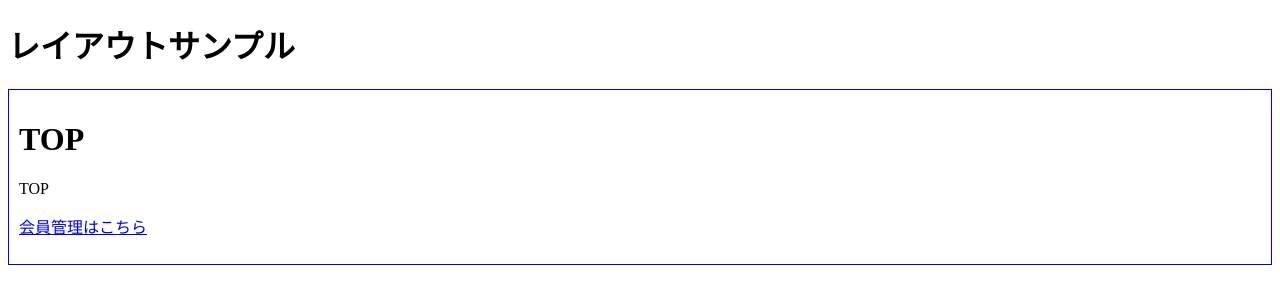
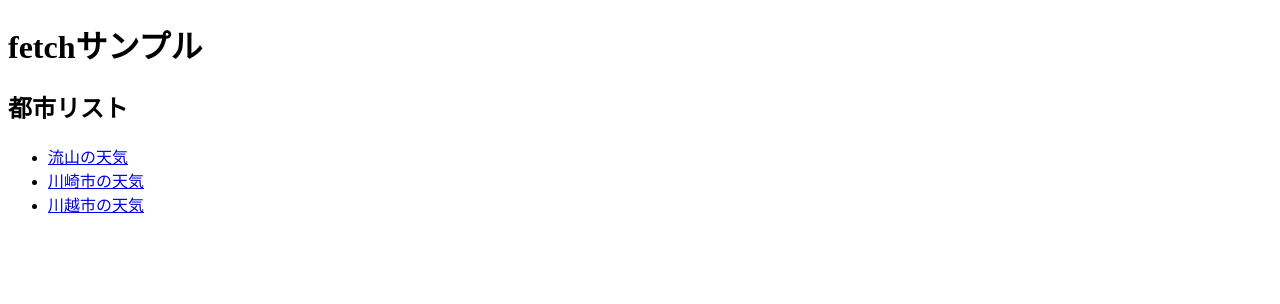
Before and after one commit to MikiyaYamaguchi/nuxt-practice-app, a Nuxt app: page / in a window 1280 px wide. Shown: the top 304 px of the page. Built offline with nearby package versions, Linux system fonts and the light colour scheme.

Commit message:
OpenWeatherAPIを利用したデータ取得について学習。天気情報を取得し、一覧化、詳細ページを作成。

```diff
--- a/app/app.vue
+++ b/app/app.vue
@@ -1,45 +1,25 @@
 <script setup lang="ts">
-import type { Member } from "./interfaces";
+import type { City } from "@/fetch/interface";
 
-//ヘッダー情報設定
-const SITE_TITLE = "会員管理アプリケーション";
-const SITE_DESCRIPTION = "会員管理アプリケーションのサンプルになります。";
-const SITE_OGP = "logo_opg.jpg";
-useHead({
-  titleTemplate: (titleChunk: string | undefined): string => {
-    let title = SITE_TITLE;
-    if (titleChunk != undefined) {
-      title = `${titleChunk} | ${SITE_TITLE}`;
-    }
-    return title;
-  },
-  meta: [
-    { name: "description", content: SITE_DESCRIPTION },
-    { name: "og:image", content: SITE_OGP },
-  ],
-});
-
-//会員情報をステートとして用意
-useState<Map<number, Member>>("memberList", (): Map<number, Member> => {
-  const memberListInit = new Map<number, Member>();
-  memberListInit.set(33456, {
-    id: 33456,
-    name: "田中太郎",
-    email: "bow@example.com",
-    points: 35,
-    note: "初回入会特典あり",
+//都市情報リストをステートとして用意
+useState<Map<number, City>>("cityList", (): Map<number, City> => {
+  const cityListInit = new Map<number, City>();
+  cityListInit.set(1856184, {
+    id: 1856184,
+    name: "流山",
+    q: "Nagareyama",
   });
-  memberListInit.set(47783, {
-    id: 47783,
-    name: "鈴木二郎",
-    email: "mue@example.com",
-    points: 53,
+  cityListInit.set(1859642, {
+    id: 1859642,
+    name: "川崎市",
+    q: "Kawasaki",
   });
-  return memberListInit;
-});
-useState<string>("message", (): string => {
-  const messageInit = "こんにちは！！！！！";
-  return messageInit;
+  cityListInit.set(1859740, {
+    id: 1859740,
+    name: "川越市",
+    q: "Kawagoe",
+  });
+  return cityListInit;
 });
 </script>
 
@@ -48,29 +28,3 @@ useState<string>("message", (): string => {
     <NuxtPage />
   </NuxtLayout>
 </template>
-
-<style lang="scss">
-main {
-  border: blue 1px solid;
-  padding: 10px;
-}
-#breadcrumbs {
-  margin-left: 0;
-  ul {
-    padding-left: 0;
-    li {
-      display: inline;
-      list-style-type: none;
-      &.current {
-        color: red;
-      }
-      &:before {
-        content: ">";
-      }
-      &:first-child:before {
-        content: none;
-      }
-    }
-  }
-}
-</style>
--- /dev/null
+++ b/app/fetch/interface.ts
@@ -0,0 +1,5 @@
+export interface City {
+	id: number;
+	name: string;
+	q: string;
+}
--- a/app/layouts/default.vue
+++ b/app/layouts/default.vue
@@ -1,6 +1,6 @@
 <template>
   <header>
-    <h1>レイアウトサンプル</h1>
+    <h1>fetchサンプル</h1>
   </header>
   <main>
     <slot />
--- /dev/null
+++ b/app/pages/WeatherInfo/[id].vue
@@ -0,0 +1,48 @@
+<script setup lang="ts">
+import type { City } from "@/fetch/interface";
+
+//ルートオブジェクトを用意
+const route = useRoute();
+//都市情報リストをステートから取得
+const cityList = useState<Map<number, City>>("cityList");
+//ルートパラメータをもとに該当都市データを取得
+const selectedCity = computed((): City => {
+  const idNo = Number(route.params.id);
+  return cityList.value.get(idNo) as City;
+});
+//天気情報のテンプレート変数を用意
+const weatherDescription = ref("");
+//アクセス先URLの基本部分の変数を用意
+const weatherInfoUrl = "https://api.openweathermap.org/data/2.5/weather";
+//クエリパラメータの元データとなるオブジェクトリテラルを用意
+const params: {
+  lang: string;
+  q: string;
+  appid: string;
+} = {
+  //言語設定クエリパラメータ
+  lang: "ja",
+  //都市を表すクエリパラメータ
+  q: selectedCity.value.q,
+  //APIキーのクエリパラメータ
+  appid: "64ecb065b2b08878e61593c989ee71e5",
+};
+//クエリパラメータを生成
+const queryParams = new URLSearchParams(params);
+//アクセスするURLを生成
+const urlFull = `${weatherInfoUrl}?${queryParams}`;
+//URLに非同期でアクセスしてデータを取得
+const response = (await $fetch(urlFull)) as any;
+//天気情報JSONから天気データを取得し、テンプレート変数に格納
+const weatherArray = response.weather;
+const weather = weatherArray[0];
+weatherDescription.value = weather.description;
+</script>
+
+<template>
+  <section>
+    <h2>{{ selectedCity.name }}</h2>
+    <p>{{ weatherDescription }}</p>
+  </section>
+  <p>リストに<NuxtLink v-bind:to="{ name: 'index' }">戻る</NuxtLink></p>
+</template>
--- a/app/pages/index.vue
+++ b/app/pages/index.vue
@@ -1,15 +1,19 @@
+<script setup lang="ts">
+import type { City } from "@/fetch/interface";
+
+//都市情報リストをステートから取得
+const cityList = useState<Map<number, City>>("cityList");
+</script>
+
 <template>
-  <h1>TOP</h1>
-  <nav id="breadcrumbs">
+  <section>
+    <h2>都市リスト</h2>
     <ul>
-      <li>TOP</li>
+      <li v-for="[id, city] in cityList" v-bind:key="id">
+        <NuxtLink v-bind:to="{ name: 'WeatherInfo-id', params: { id: id } }">
+          {{ city.name }}の天気
+        </NuxtLink>
+      </li>
     </ul>
-  </nav>
-  <section>
-    <p>
-      <NuxtLink v-bind:to="{ name: 'member-memberList' }"
-        >会員管理はこちら</NuxtLink
-      >
-    </p>
   </section>
 </template>
```
Also changed, not shown: 1 other file (tests, documents, lock files or other folders).
